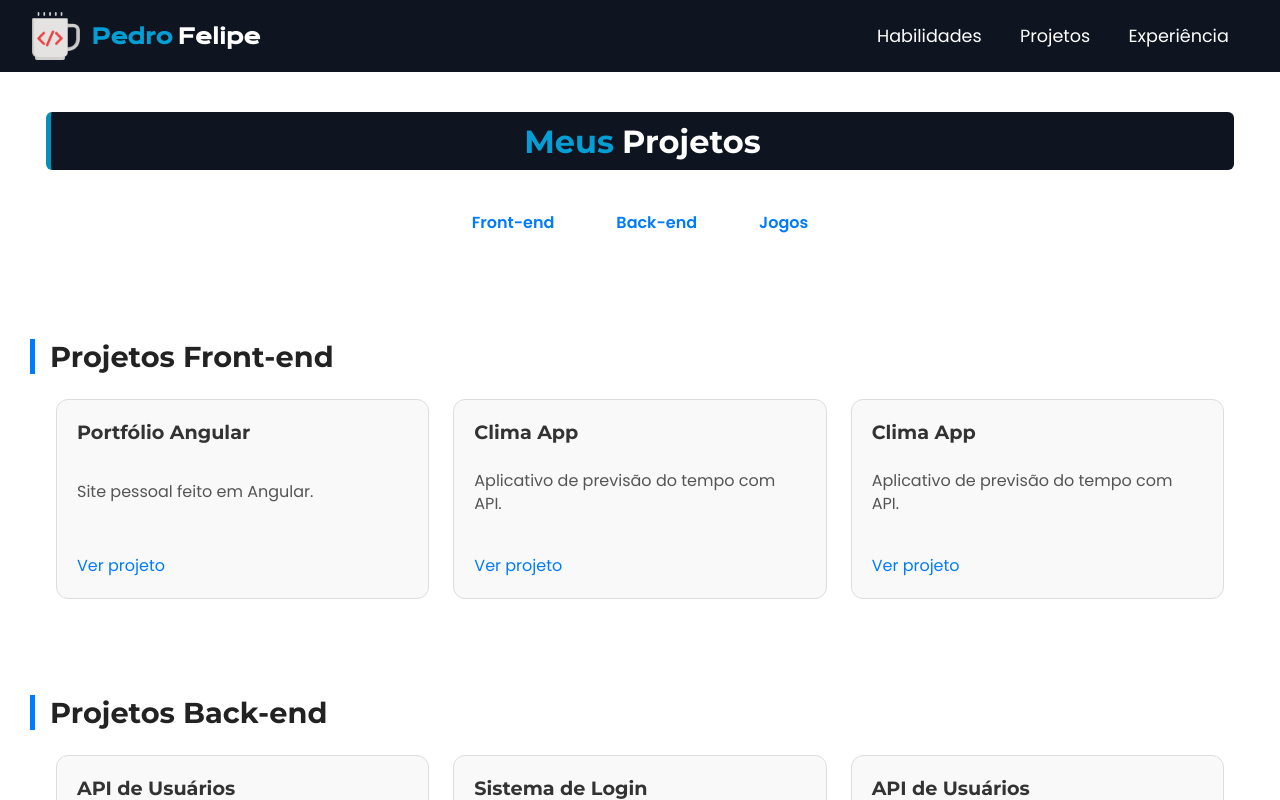
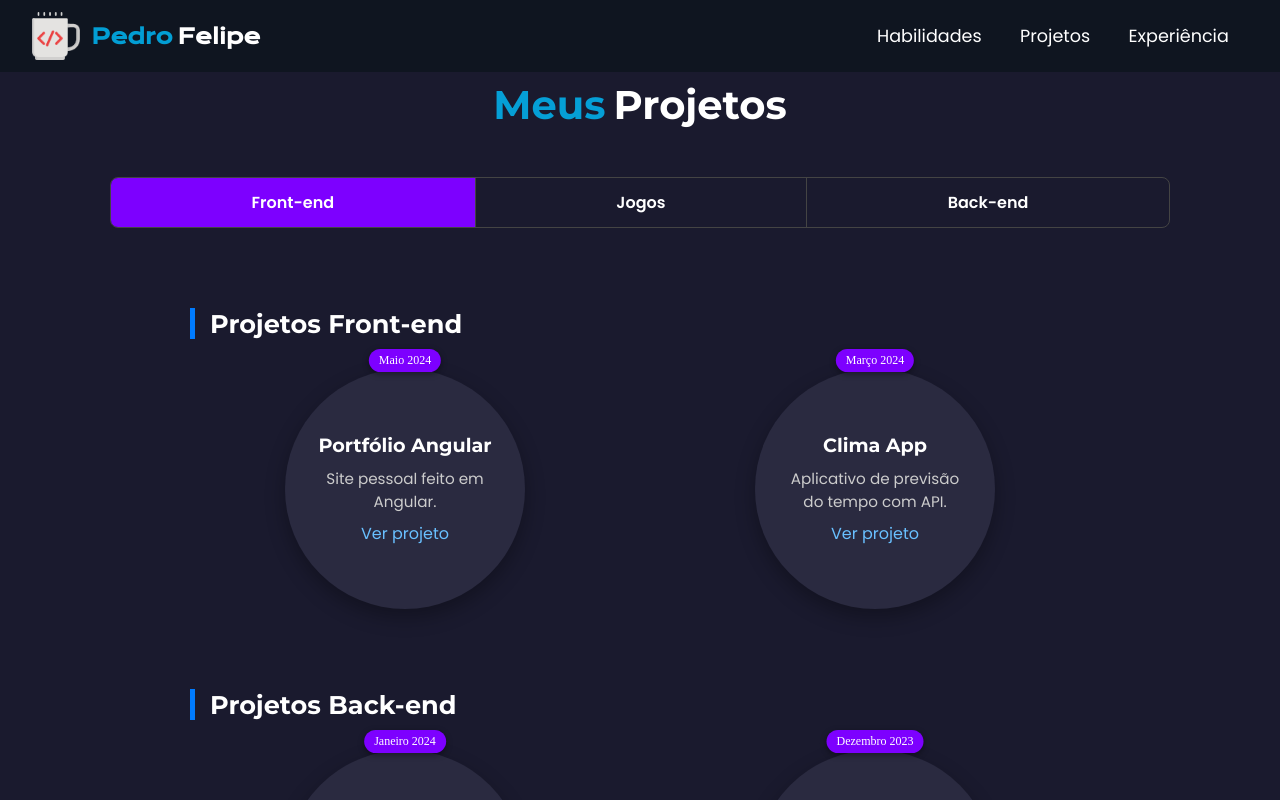
Before and after one commit to pedrofelipeot/portfolio, an Angular app: page /projetos in a window 1280 px wide. Shown: the top 800 px of the page. Built offline with nearby package versions, Linux system fonts and the light colour scheme.

Commit message:
Tela de projetos

```diff
--- a/src/app/componentes/Projetos/projetos.component.css
+++ b/src/app/componentes/Projetos/projetos.component.css
@@ -1,130 +1,160 @@
-/* Container principal com padding-top para evitar sobreposição com o menu fixo */
-.container {
-  margin: auto;
-  padding: 5rem 30px 40px; /* 5rem para compensar a altura do menu */
-  font-family: Arial, sans-serif;
+/* -------------------- Fundo geral -------------------- */
+.fundo-projetos {
+  background-color: #1a1a2e;
+  min-height: 100vh;
+  width: 100%;
+  padding-bottom: 60px;
 }
 
-/* Título principal */
+/* -------------------- Container central -------------------- */
+.container {
+  max-width: 1100px;
+  margin: 0 auto;
+  padding: 5rem 20px 40px;
+  background-color: #1a1a2e;
+}
+
+/* -------------------- Título principal -------------------- */
 #titulo {
   text-align: center;
-  font-size: 2rem;
-  margin: 2rem 1rem;
-  background-color: #0f1520;
-  color: #fff;
-  padding: 0.6rem 1rem;
-  border-left: 5px solid #0690b9;
-  border-radius: 6px;
+  font-size: 2.5rem;
+  color: white;
+  margin-bottom: 3rem;
 }
 
-/* Menu horizontal com espaçamento e responsividade */
+/* -------------------- Menu com divisórias -------------------- */
 .menu {
   display: flex;
   justify-content: center;
-  gap: 30px;
+  align-items: center;
+  flex-wrap: wrap;
+  border: 1px solid #444;
+  border-radius: 8px;
+  overflow: hidden;
   margin-bottom: 40px;
-  flex-wrap: wrap;
 }
 
 .menu a {
+  flex: 1 1 auto;
+  text-align: center;
+  padding: 12px 20px;
   text-decoration: none;
-  color: #007BFF;
+  color: white;
   font-weight: bold;
-  padding: 8px 16px;
-  border-radius: 6px;
-  transition: background-color 0.2s ease, color 0.2s ease;
+  border-right: 1px solid #444;
+  transition: background-color 0.3s, color 0.3s;
+}
+
+.menu a:last-child {
+  border-right: none;
 }
 
 .menu a:hover {
-  background-color: rgba(0, 123, 255, 0.1);
-  text-decoration: underline;
-  color: #0056b3;
+  background-color: #222;
+  color: #69c0ff;
 }
 
-/* Seções com espaçamento vertical */
-.sessao {
-  margin-top: 6rem;
+/* Aba ativa (igual ao roxo do exemplo Behance) */
+.menu a.active {
+  background-color: #7d00ff;
+  color: white;
 }
 
-/* Título das seções */
+/* -------------------- Seções -------------------- */
+.sessao {
+  margin-top: 5rem;
+  max-width: 900px;
+  margin-left: auto;
+  margin-right: auto;
+}
+
 .sessao-titulo {
-  font-size: 1.8rem;
-  color: #222;
+  font-size: 1.6rem;
+  color: #fff;
   margin-bottom: 25px;
   border-left: 5px solid #007BFF;
   padding-left: 15px;
 }
 
-/* Grade de cards responsiva */
+/* -------------------- Layout dos cards redondos -------------------- */
 .cards {
   display: grid;
-  grid-template-columns: repeat(auto-fit, minmax(260px, 1fr));
-  gap: 24px;
-  max-width: 1200px;
-  margin: 0 auto;
-  padding: 0 16px;
+  grid-template-columns: repeat(auto-fit, minmax(240px, 1fr));
+  gap: 40px;
+  margin-top: 30px;
 }
 
-/* Estilo dos cards */
 .card {
-  background: #f9f9f9;
-  padding: 20px;
-  border-radius: 12px;
-  border: 1px solid #ddd;
-  min-height: 200px;
+  background: #2a2a40;
+  border-radius: 50%;
+  padding: 30px;
+  height: 240px;
+  width: 240px;
   display: flex;
   flex-direction: column;
-  justify-content: space-between;
-  transition: transform 0.3s ease, box-shadow 0.3s ease;
+  justify-content: center;
+  align-items: center;
+  position: relative;
+  color: white;
+  text-align: center;
+  box-shadow: 0 8px 20px rgba(0, 0, 0, 0.3);
+  transition: transform 0.3s, box-shadow 0.3s;
+  margin: auto;
 }
 
 .card:hover {
-  transform: scale(1.03);
-  box-shadow: 0 8px 16px rgba(0, 123, 255, 0.1);
+  transform: scale(1.05);
+  box-shadow: 0 12px 24px rgba(0, 0, 0, 0.5);
 }
 
 .card h3 {
-  margin-top: 0;
   font-size: 1.2rem;
-  color: #333;
+  margin-bottom: 10px;
 }
 
 .card p {
-  margin: 8px 0;
-  color: #555;
-  line-height: 1.4;
+  font-size: 0.95rem;
+  color: #ccc;
 }
 
 .card a {
-  display: inline-block;
-  margin-top: 12px;
-  color: #007BFF;
+  margin-top: 8px;
+  color: #69c0ff;
+  font-weight: 500;
   text-decoration: none;
-  font-weight: 500;
-  transition: color 0.2s ease;
+  transition: color 0.2s;
 }
 
 .card a:hover {
   text-decoration: underline;
-  color: #0056b3;
+  color: #96d4ff;
 }
 
-/* Responsividade adicional para telas muito pequenas */
-@media (max-width: 480px) {
-  #titulo {
-    font-size: 1.5rem;
-    padding: 0.5rem;
+/* -------------------- Data no topo dos cards -------------------- */
+.card::before {
+  content: attr(data-date);
+  position: absolute;
+  top: -20px;
+  left: 50%;
+  transform: translateX(-50%);
+  background: #7d00ff;
+  color: white;
+  padding: 4px 10px;
+  font-size: 0.75rem;
+  border-radius: 12px;
+  box-shadow: 0 2px 6px rgba(0,0,0,0.4);
+}
+
+/* -------------------- Responsivo -------------------- */
+@media (max-width: 500px) {
+  .card {
+    height: 180px;
+    width: 180px;
+    padding: 20px;
   }
 
-  .sessao-titulo {
-    font-size: 1.5rem;
-  }
-
-  .menu {
-    gap: 16px;
-  }
-
-  .card {
-    padding: 16px;
+  .menu a {
+    padding: 10px;
+    font-size: 0.9rem;
   }
 }
--- a/src/app/componentes/Projetos/projetos.component.html
+++ b/src/app/componentes/Projetos/projetos.component.html
@@ -1,32 +1,29 @@
+<section class="fundo-projetos">
   <div class="container">
     <h2 id="titulo"><span class="titulo-azul">Meus</span> <span class="titulo-branco">Projetos</span></h2>
 
     <nav class="menu">
-    <!-- Usar routerLink com fragment para navegação dentro da página -->
-    <a [routerLink]="[]" fragment="frontend">Front-end</a>
+      <!-- Para testar, coloque a classe active na aba que quiser -->
+      <a class="active" [routerLink]="[]" fragment="frontend">Front-end</a>
+      <a [routerLink]="[]" fragment="jogos">Jogos</a>
       <a [routerLink]="[]" fragment="backend">Back-end</a>
-    <a [routerLink]="[]" fragment="jogos">Jogos</a>
     </nav>
 
     <!-- Sessão: Front-end -->
     <section id="frontend" class="sessao">
       <h2 class="sessao-titulo">Projetos Front-end</h2>
       <div class="cards">
-      <div class="card">
+        <div class="card" data-date="Maio 2024">
           <h3>Portfólio Angular</h3>
           <p>Site pessoal feito em Angular.</p>
-        <a href="#" target="_blank" rel="noopener noreferrer">Ver projeto</a>
+          <a href="#" target="_blank">Ver projeto</a>
         </div>
-      <div class="card">
+        <div class="card" data-date="Março 2024">
           <h3>Clima App</h3>
           <p>Aplicativo de previsão do tempo com API.</p>
-        <a href="#" target="_blank" rel="noopener noreferrer">Ver projeto</a>
+          <a href="#" target="_blank">Ver projeto</a>
         </div>
-      <div class="card">
-        <h3>Clima App</h3>
-        <p>Aplicativo de previsão do tempo com API.</p>
-        <a href="#" target="_blank" rel="noopener noreferrer">Ver projeto</a>
-      </div>
+
       </div>
     </section>
 
@@ -34,20 +31,15 @@
     <section id="backend" class="sessao">
       <h2 class="sessao-titulo">Projetos Back-end</h2>
       <div class="cards">
-      <div class="card">
+        <div class="card" data-date="Janeiro 2024">
           <h3>API de Usuários</h3>
           <p>CRUD completo com Spring Boot.</p>
-        <a href="#" target="_blank" rel="noopener noreferrer">Ver projeto</a>
+          <a href="#" target="_blank">Ver projeto</a>
         </div>
-      <div class="card">
+        <div class="card" data-date="Dezembro 2023">
           <h3>Sistema de Login</h3>
           <p>Autenticação com JWT.</p>
-        <a href="#" target="_blank" rel="noopener noreferrer">Ver projeto</a>
-      </div>
-       <div class="card">
-        <h3>API de Usuários</h3>
-        <p>CRUD completo com Spring Boot.</p>
-        <a href="#" target="_blank" rel="noopener noreferrer">Ver projeto</a>
+          <a href="#" target="_blank">Ver projeto</a>
         </div>
       </div>
     </section>
@@ -56,16 +48,17 @@
     <section id="jogos" class="sessao">
       <h2 class="sessao-titulo">Projetos de Jogos</h2>
       <div class="cards">
-      <div class="card">
+        <div class="card" data-date="Outubro 2023">
           <h3>Jogo da Velha</h3>
           <p>Feito em Java com Swing.</p>
-        <a href="#" target="_blank" rel="noopener noreferrer">Ver projeto</a>
+          <a href="#" target="_blank">Ver projeto</a>
         </div>
-      <div class="card">
+        <div class="card" data-date="Setembro 2023">
           <h3>Pong</h3>
           <p>Jogo criado com Processing.</p>
-        <a href="#" target="_blank" rel="noopener noreferrer">Ver projeto</a>
+          <a href="#" target="_blank">Ver projeto</a>
         </div>
       </div>
     </section>
   </div>
+</section>
```
Lines whose indentation alone changed are shown as unchanged.
